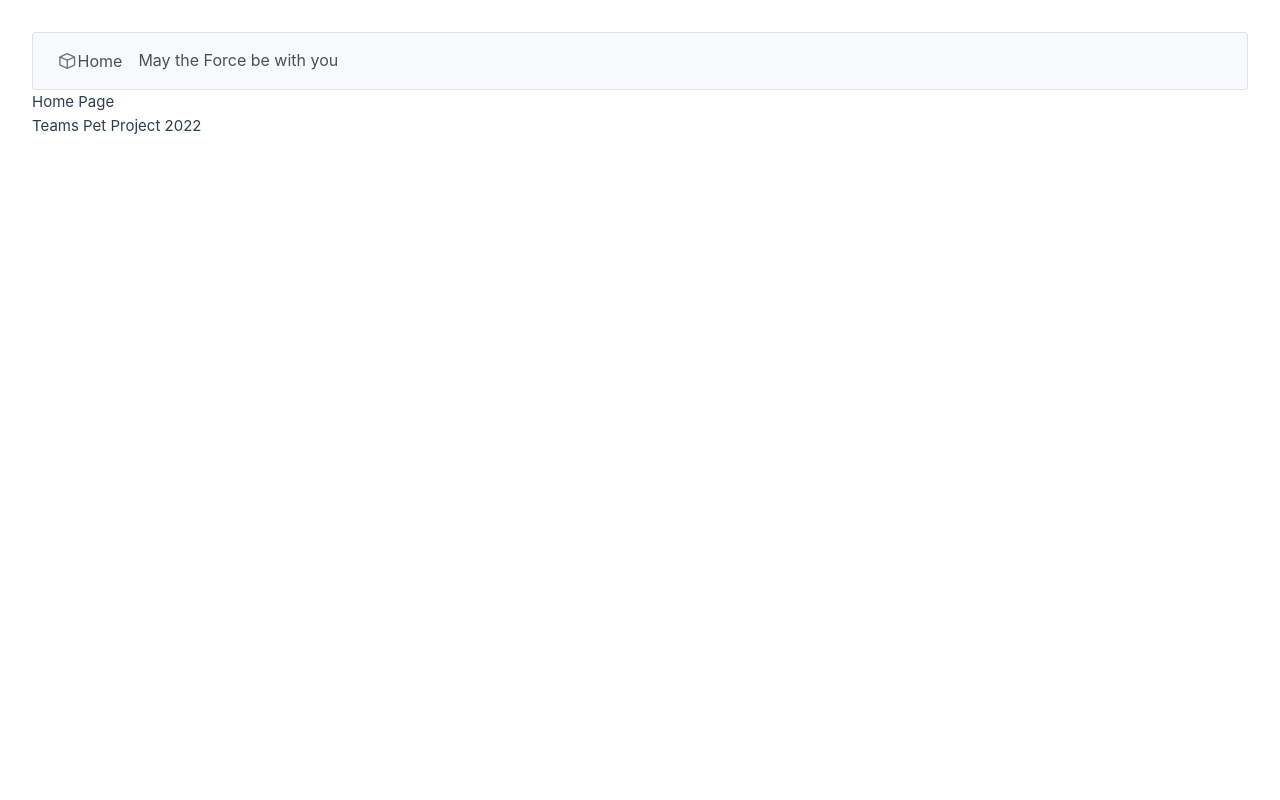
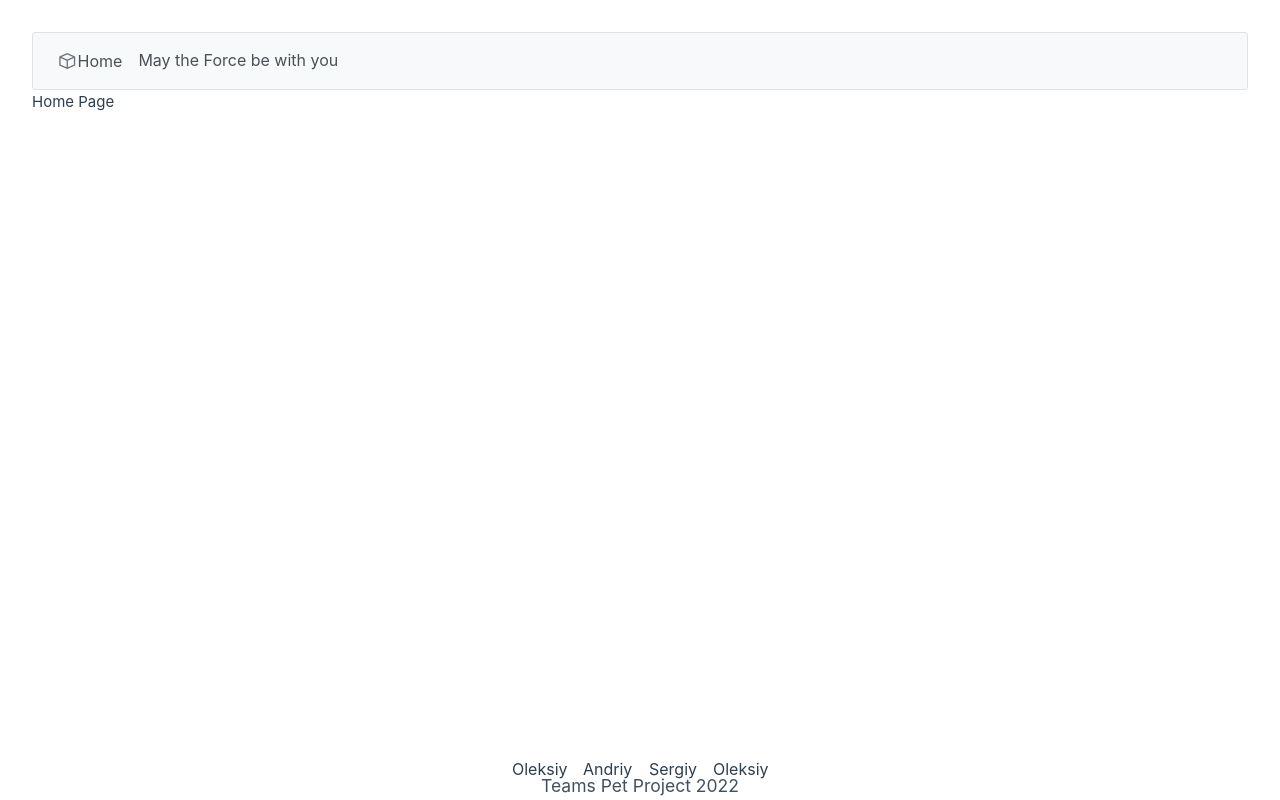
Before and after one commit to olsy-solvve/solvve_course_js_3, a Vue app: page / in a window 1280 px wide. Built offline with nearby package versions, Linux system fonts and the light colour scheme; no server answers.

Commit message:
fixed baf

```diff
--- a/src/App.vue
+++ b/src/App.vue
@@ -10,3 +10,9 @@ import ComponentFooter from "./components/ComponentFooter.vue";
     <ComponentFooter></ComponentFooter>
   </div>
 </template>
+<style>
+  .container{
+    display: flex;
+    flex-direction: column;
+};
+</style>
--- a/src/assets/base.css
+++ b/src/assets/base.css
@@ -55,7 +55,7 @@
 *::after {
   box-sizing: border-box;
   margin: 0;
-  position: relative;
+
   font-weight: normal;
 }
 
--- a/src/assets/main.css
+++ b/src/assets/main.css
@@ -33,8 +33,3 @@ a,
     padding: 0 2rem;
   }
 }
-
-.footerTeams {
-  display: flex;
-  place-items: center;
-};
--- a/src/components/ComponentFooter.vue
+++ b/src/components/ComponentFooter.vue
@@ -1,18 +1,48 @@
+
+<template>
+  <footer class="p-dock p-dock-bottom">
+    <h3>Teams Pet Project {{ year }}</h3>
+    <Dock :model="items" >
+      <template #item="{item}">
+          <h4 :href="item.link">{{item.name}}</h4>
+      </template>
+    </Dock>
+  </footer>
+</template>
+
 <script>
+
 export default {
-  data() {
+  //name: "ComponentFooter",
+    data() {
+
     return {
       year: new Date().getFullYear(),
-      develepers: "develeper.name",
-    };
-  },
+      items: [
+        {
+          name: "Oleksiy",
+          link: "https://github.com/AlekseyGusar"
+        },
+        {
+          name: "Andriy",
+          link: "https://github.com/Rockwell2022"
+        },
+        {
+          name: "Sergiy",
+          link: "https://github.com/KarunaGray"
+        },
+        {
+          name: "Oleksiy",
+          link: "https://github.com/hristinson"
+        },
+      ]
+    }
+  }
 };
 </script>
 
-<template>
-  <footer class = "footerTeams">
-    Teams Pet Project    {{ year }}
-  </footer>
-</template>
 
-<style scoped></style>
+
+<style>
+
+</style>
--- a/src/main.js
+++ b/src/main.js
@@ -10,6 +10,7 @@ import DataView from "primevue/dataview";
 import DataViewLayoutOptions from "primevue/dataviewlayoutoptions";
 import Panel from "primevue/panel";
 import Paginator from "primevue/paginator";
+import Dock from 'primevue/dock';
 
 const app = createApp(App);
 app.use(PrimeVue, { ripple: true });
@@ -18,6 +19,7 @@ app.component(`DataView`, DataView);
 app.component("DataViewLayoutOptions", DataViewLayoutOptions);
 app.component("PanelVue", Panel);
 app.component("PaginatorVue", Paginator);
+app.component(`Dock`, Dock);
 
 import Router from "./plugins/router.js";
 import "./assets/main.css";
```
Also changed, not shown: src/components/ComponentHeader.vue (line endings or trailing spaces).
